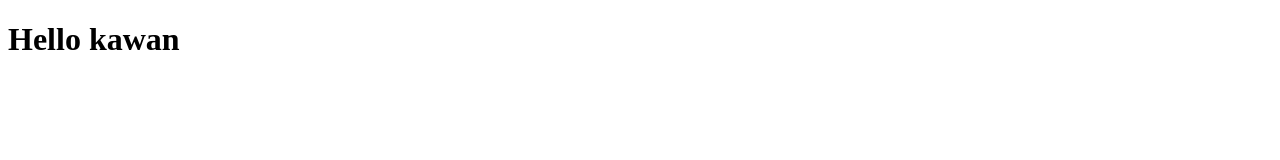
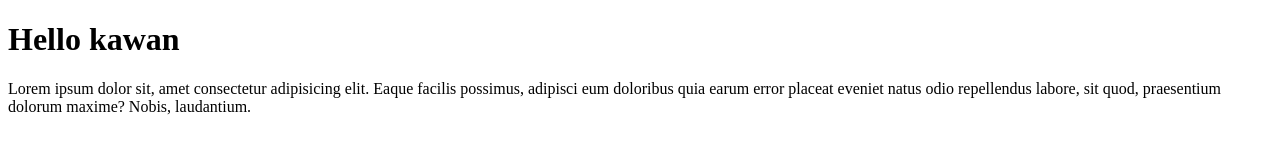
Before and after one commit to ArindanAditiya/Belajar-Remote, a plain HTML site: page index.html in a window 1280 px wide. Drawn offline with Linux system fonts and the light colour scheme.

Commit message:
menambahka paragraph

```diff
--- a/index.html
+++ b/index.html
@@ -7,5 +7,7 @@
   </head>
   <body>
     <h1>Hello kawan</h1>
+
+    <p>Lorem ipsum dolor sit, amet consectetur adipisicing elit. Eaque facilis possimus, adipisci eum doloribus quia earum error placeat eveniet natus odio repellendus labore, sit quod, praesentium dolorum maxime? Nobis, laudantium.</p>
   </body>
 </html>
```
